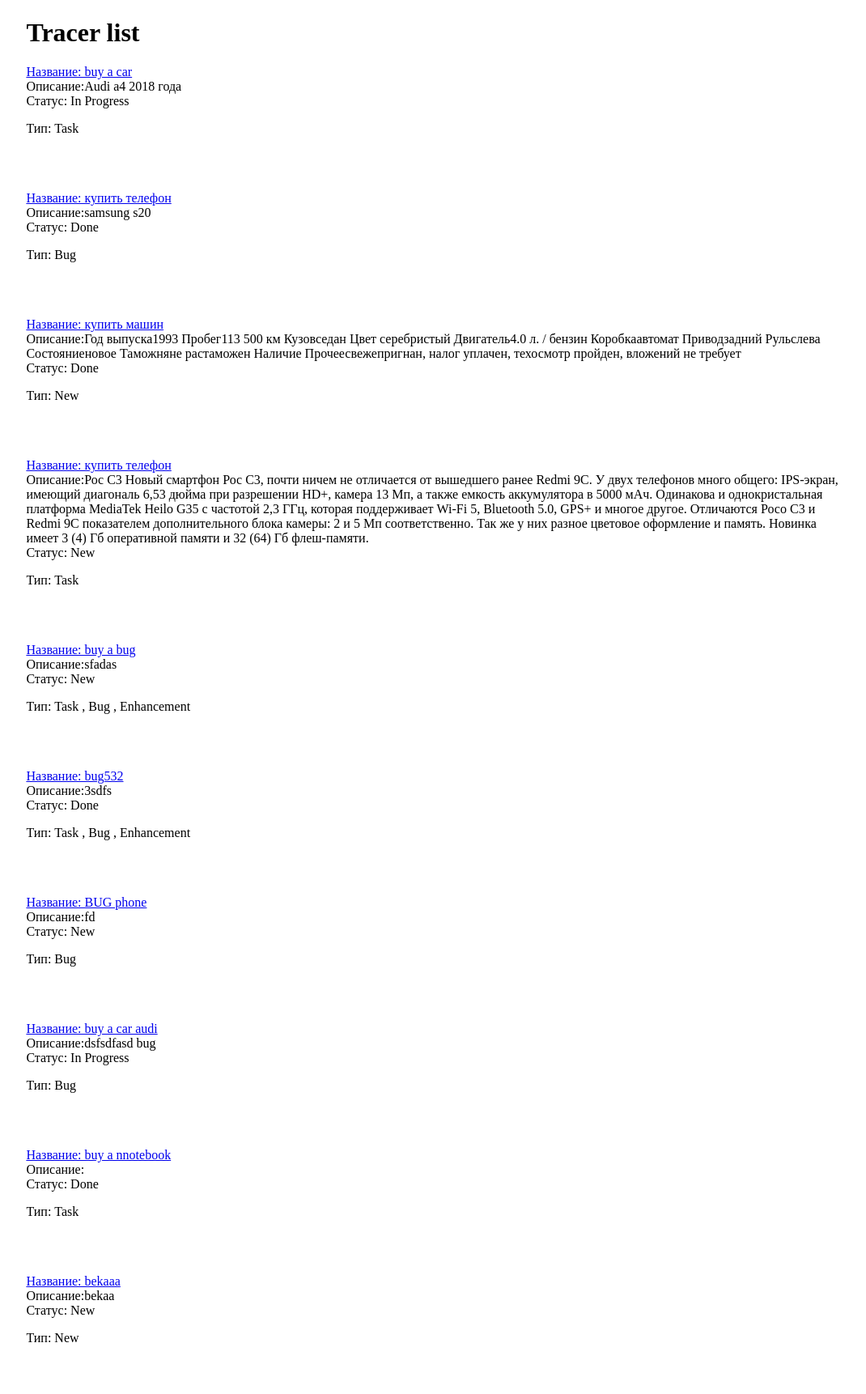
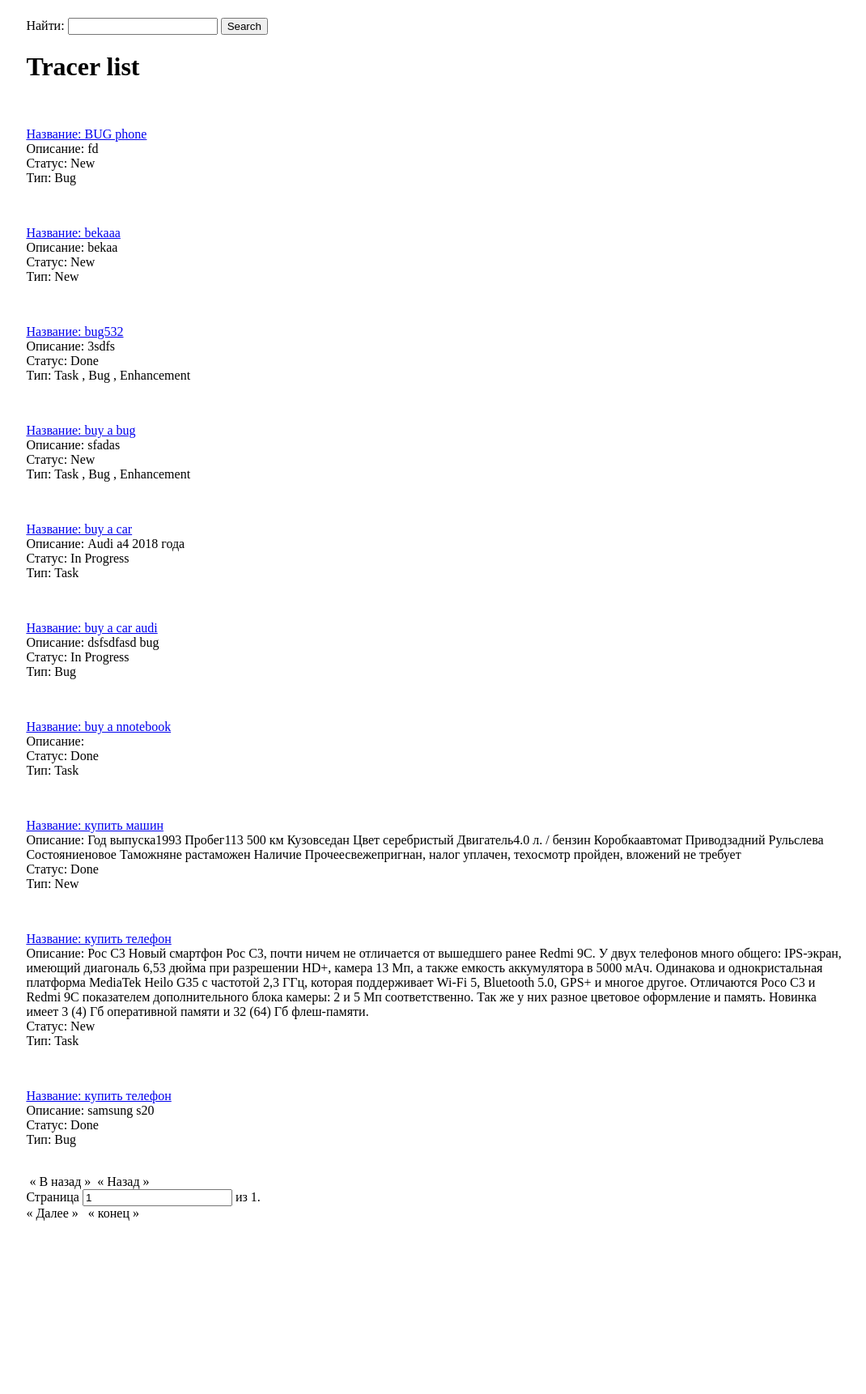
Before and after one commit to nurbekov0001/tracer, a Django app: page /tracer/ in a window 1280 px wide. Shown: the part 38-1760 px from the top of the page at 81% size, without its empty margins (102-1172 px from the left). After the commit the page ends 1546 px from the top, so only its background shows below. Run offline with Django 3.2, Linux system fonts and the light colour scheme; data comes from the database, SQL or seed files in the repository.

Commit message:
создал для формы папку и 3 html файла.forms.html для вывода формы. paginamte.html для вывода внизу страницы пагинаци. search_form.html для ввода  краткого описания или полного описания

```diff
--- a/issure_tracker/webapp/forms.py
+++ b/issure_tracker/webapp/forms.py
@@ -10,3 +10,7 @@ class TracerForm(forms.ModelForm):
 
 class TracerDeleteForm(forms.Form):
     surname = forms.CharField(max_length=100, required=True, label='Введите название задачи, чтобы удалить её')
+
+
+class SearchForm(forms.Form):
+    search_value = forms.CharField(max_length=100, required=False, label='Найти')
--- a/issure_tracker/webapp/templates/index.html
+++ b/issure_tracker/webapp/templates/index.html
@@ -1,15 +1,22 @@
 {% extends "base.html" %}
 {% block content %}
+    {% if not tracers %}
+        <h2>НЕТ ЗАДАЧ</h2>
+    {% else %}
+        {% include "partial/search_form.html" %}
+    {% endif %}
 
-    <h1>Tracer list</h1>
+
+    <h1>Tracer list</h1><br/>
     {% for tracer in tracers %}
             <p><a href="{% url "view" tracer.id %}"> Название: {{ tracer.surname }}</a><br/>
-                Описание:{{tracer.description  }}<br/>
+                Описание: {{tracer.description  }}<br/>
                 Статус: {{ tracer.status }}<br/>
-           <p>Тип: {% for type in tracer.type.all %}{{ type.name }}
-        {% if not forloop.last %}, {% endif %}{% endfor %}</p>
+          Тип: {% for type in tracer.type.all %}{{ type.name }}
+        {% if not forloop.last %}, {% endif %}{% endfor %}
         </p>
-        <br/>
+
         <br/>
     {% endfor %}
+     {% include 'partial/paginate.html' %}
 {% endblock %}
--- /dev/null
+++ b/issure_tracker/webapp/templates/partial/paginate.html
@@ -0,0 +1,31 @@
+<div class="pagination">
+    <span class="step-links">
+        {% if page_obj.has_previous %}
+            <a href="?{% if query %}{{ query }}&{% endif %}page=1">&laquo; В начало &raquo; </a> &nbsp;
+            <a href="?{% if query %}{{ query }}&{% endif %}page={{ page_obj.previous_page_number }}"> &nbsp;&laquo;
+                Назад &raquo;</a>
+        {% else %}
+
+            <span class="page-disabled">&nbsp;&laquo;
+                В назад &raquo; </span>
+            <span class="page-disabled">&nbsp;&laquo;
+                Назад &raquo;</span>
+        {% endif %}
+        <form class="current-page" method="get">
+            <label for="page">
+                {% if search_value %}<input type="hidden" name="search" value="{{ search_value }}">{% endif %}
+                Страница <input type="text" name="page" id="page" value="{{ page_obj.number }}">
+                из {{ page_obj.paginator.num_pages }}.
+            </label>
+        </form>
+        {% if page_obj.has_next %}
+            <a href="?{% if query %}{{ query }}&{% endif %}page={{ page_obj.next_page_number }}">
+                &laquo; Далее &raquo; &nbsp;</a>
+            <a href="?{% if query %}{{ query }}&{% endif %}page={{ paginator.num_pages }}">
+                &laquo; конец &raquo; &nbsp;</a>
+        {% else %}
+            <span class="page-disabled">&laquo; Далее &raquo; &nbsp;</span>
+            <span class="page-disabled">&laquo; конец &raquo; &nbsp;</span>
+        {% endif %}
+    </span>
+</div>
--- /dev/null
+++ b/issure_tracker/webapp/templates/partial/search_form.html
@@ -0,0 +1,8 @@
+<form class="text-center" action="" method="GET">
+    <label for="{{ search_form.search_value.id_for_label }}">{{ search_form.search_value.label }}:</label>
+    {{ search_form.search_value }}
+    <input type="submit" value="Search">
+    {% for error in search_form.search_value.errors %}
+        <p class="form-error">{{ error }}</p>
+    {% endfor %}
+</form>
--- a/issure_tracker/webapp/views.py
+++ b/issure_tracker/webapp/views.py
@@ -1,17 +1,51 @@
-from django.shortcuts import render
 from django.shortcuts import render, get_object_or_404, redirect
 from django.urls import reverse
 from webapp.models import Tracer, Type, Status
-from django.views.generic import View, TemplateView
-from webapp.forms import TracerForm, TracerDeleteForm
+from django.views.generic import View, TemplateView, FormView, ListView
+from webapp.forms import TracerForm, TracerDeleteForm , SearchForm
+
+from django.db.models import Q
+from django.utils.http import urlencode
 
 
-class IndexView(TemplateView):
+class IndexView(ListView):
+
     template_name = 'index.html'
+    model = Tracer
+    context_object_name = 'tracers'
+    ordering = ('surname', '-created_at')
+    paginate_by = 10
+    paginate_orphans = 1
+
+    def get(self, request, **kwargs):
+        self.form = SearchForm(request.GET)
+        self.search_data = self.get_search_data()
+        return super(IndexView, self).get(request, **kwargs)
+
+    def get_queryset(self):
+        queryset = super().get_queryset()
+
+        if self.search_data:
+            queryset = queryset.filter(
+                Q(surname__icontains=self.search_data) |
+                Q(description__icontains=self.search_data)
+            )
+        return queryset
+
+    def get_search_data(self):
+        if self.form.is_valid():
+            return self.form.cleaned_data['search_value']
+        return None
+
     def get_context_data(self, **kwargs):
         context = super().get_context_data(**kwargs)
-        context['tracers'] = Tracer.objects.all()
+        context['search_form'] = self.form
+
+        if self.search_data:
+            context['query'] = urlencode({'search_value': self.search_data})
+
         return context
+
 
 
 class TracerView(TemplateView):
```
Also changed, not shown: issure_tracker/webapp/templates/partial/form.html (added, +15 -0 lines).
